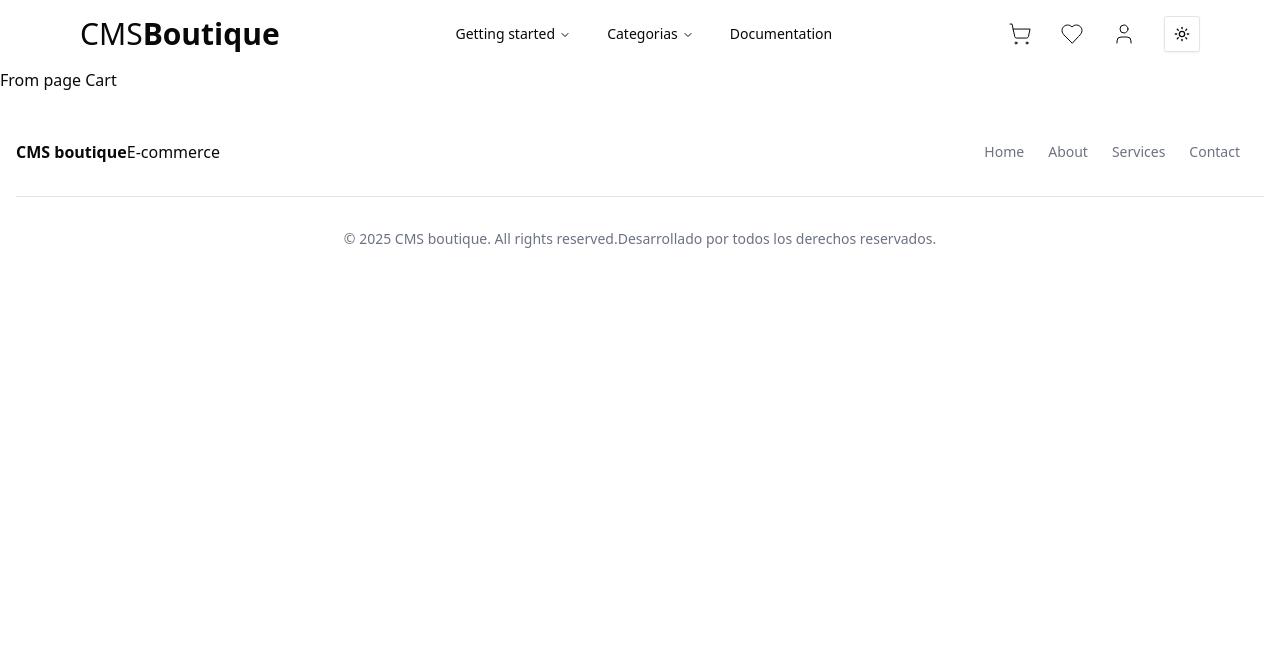
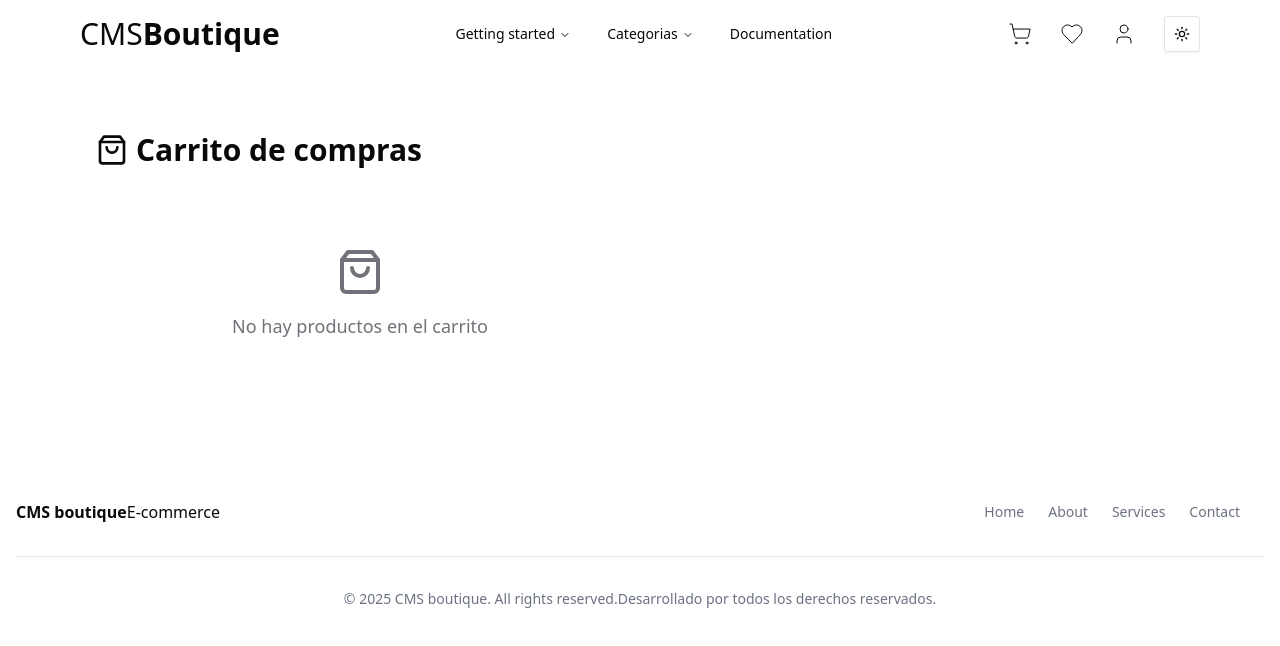
Before and after one commit to jhonja999/cms-boutique, a Next.js app in the folder frontend/: page /cart in a window 1280 px wide. Shown: the top 646 px of the page. Built offline with nearby package versions, Linux system fonts and the light colour scheme.

Commit message:
otros ajustes, readme, carousel optimizado, y carpeta loved products

```diff
--- /dev/null
+++ b/frontend/app/(routes)/cart/components/cart-item.tsx
@@ -0,0 +1,125 @@
+import { useCart } from "@/hooks/use-cart";
+import { ProductType } from "@/types/product";
+import { useRouter } from "next/navigation";
+import { formatPrice } from "@/lib/formatPrice";
+import { Button } from "@/components/ui/button";
+import Image from "next/image";
+import { Minus, Plus, Trash2 } from "lucide-react";
+import { useEffect, useState } from "react";
+
+interface CartItemProps {
+  product: ProductType;
+}
+
+const CartItem = (props: CartItemProps) => {
+  const { product } = props;
+  const router = useRouter();
+  const { removeItem, updateQuantity, getItemQuantity } = useCart();
+  const quantity = getItemQuantity(product.id);
+
+  const handleQuantityChange = (action: "increase" | "decrease") => {
+    if (action === "increase") {
+      updateQuantity(product.id, quantity + 1);
+    } else if (action === "decrease" && quantity > 1) {
+      updateQuantity(product.id, quantity - 1);
+    }
+  };
+
+  const [cartReady, setCartReady] = useState(false);
+
+  useEffect(() => {
+    setCartReady(true);
+  }, []);
+
+  if (!cartReady) return null; // Evita el error de hidratación
+
+  return (
+    <li className="flex py-4 border rounded-lg shadow-sm hover:shadow-md transition-shadow duration-200">
+      <div className="relative flex gap-4 p-4 w-full">
+        {/* Product Image with Hover Effect */}
+        <div
+          className="relative aspect-square w-32 cursor-pointer overflow-hidden rounded-lg group"
+          onClick={() => router.push(`/product/${product.slug}`)}
+        >
+          <Image
+            src={`${process.env.NEXT_PUBLIC_BACKEND_URL}${product.images[0].url}`}
+            alt={product.productName}
+            fill
+            className="object-cover transition-transform duration-300 group-hover:scale-110"
+          />
+          <div className="absolute inset-0 bg-black/10 opacity-0 group-hover:opacity-100 transition-opacity duration-300" />
+        </div>
+
+        {/* Product Details */}
+        <div className="flex flex-col flex-1">
+          <div className="flex justify-between items-start">
+            <div className="space-y-1">
+              <h3
+                className="text-lg font-semibold cursor-pointer hover:underline transition-colors"
+                onClick={() => router.push(`/product/${product.slug}`)}
+              >
+                {product.productName}
+              </h3>
+
+              {/* Product Attributes */}
+              <div className="flex gap-2">
+                <span className="px-2 py-1 text-xs text-white bg-black rounded-full dark:bg-white dark:text-black hover:bg-gray-800 transition-colors">
+                  {product.taste}
+                </span>
+                <span className="px-2 py-1 text-xs text-white bg-yellow-900 rounded-full hover:bg-yellow-800 transition-colors">
+                  {product.origin}
+                </span>
+              </div>
+            </div>
+
+            {/* Remove Button */}
+            <Button
+              variant="ghost"
+              size="icon"
+              onClick={() => removeItem(product.id)}
+              className="h-8 w-8 hover:bg-red-100 hover:text-red-600 transition-colors"
+              aria-label="Eliminar del carrito"
+            >
+              <Trash2 className="w-4 h-4" />
+            </Button>
+          </div>
+
+          {/* Quantity Controls and Price */}
+          <div className="mt-auto pt-4 flex justify-between items-center">
+            <div className="flex items-center gap-2">
+              <Button
+                variant="outline"
+                size="icon"
+                className="h-8 w-8"
+                onClick={() => handleQuantityChange("decrease")}
+                disabled={quantity <= 1}
+                aria-label="Disminuir cantidad"
+              >
+                <Minus className="w-4 h-4" />
+              </Button>
+              <span className="w-8 text-center">{quantity}</span>
+              <Button
+                variant="outline"
+                size="icon"
+                className="h-8 w-8"
+                onClick={() => handleQuantityChange("increase")}
+                aria-label="Aumentar cantidad"
+              >
+                <Plus className="w-4 h-4" />
+              </Button>
+            </div>
+
+            <div className="flex items-center gap-2">
+              <p className="text-sm text-gray-500">Precio unitario:</p>
+              <p className="text-lg font-semibold">
+                {formatPrice(product.price * quantity)}
+              </p>
+            </div>
+          </div>
+        </div>
+      </div>
+    </li>
+  );
+};
+
+export default CartItem;
--- a/frontend/app/(routes)/cart/page.tsx
+++ b/frontend/app/(routes)/cart/page.tsx
@@ -1,6 +1,75 @@
-export default function Page(){
+"use client";
+import { Button } from "@/components/ui/button";
+import { Separator } from "@/components/ui/separator";
+import { useCart } from "@/hooks/use-cart";
+import { formatPrice } from "@/lib/formatPrice";
+import CartItem from "./components/cart-item";
+import { ShoppingBag, Trash2 } from "lucide-react";
 
-    return(
-        <p>From page Cart</p>
-    )
+export default function CartPage() {
+  const { items, removeAll, getTotalPrice } = useCart();
+  const totalPrice = getTotalPrice();
+
+  return (
+    <div className="max-w-6xl px-4 py-16 mx-auto sm:px-6 lg:px-8">
+      {/* Título y botón para vaciar el carrito */}
+      <div className="flex items-center justify-between mb-8">
+        <h1 className="text-3xl font-bold flex items-center gap-2">
+          <ShoppingBag className="w-8 h-8" />
+          Carrito de compras
+        </h1>
+        {items.length > 0 && (
+          <Button
+            variant="outline"
+            onClick={removeAll}
+            className="flex items-center gap-2"
+          >
+            <Trash2 className="w-4 h-4" />
+            Vaciar carrito
+          </Button>
+        )}
+      </div>
+
+      {/* Contenido principal */}
+      <div className="grid sm:grid-cols-2 sm:gap-8">
+        {/* Lista de productos en el carrito */}
+        <div>
+          {items.length === 0 ? (
+            <div className="text-center py-12 rounded-lg bg-background">
+              <ShoppingBag className="w-12 h-12 mx-auto mb-4 text-muted-foreground" />
+              <p className="text-lg text-muted-foreground">
+                No hay productos en el carrito
+              </p>
+            </div>
+          ) : (
+            <ul className="space-y-4">
+              {items.map((item) => (
+                <CartItem key={item.id} product={item} />
+              ))}
+            </ul>
+          )}
+        </div>
+
+        {/* Resumen del pedido */}
+        {items.length > 0 && (
+          <div className="max-w-xl mt-8 sm:mt-0">
+            <div className="p-6 rounded-lg bg-background border">
+              <p className="mb-3 text-lg font-semibold">Resumen del pedido</p>
+              <Separator />
+              <div className="flex justify-between gap-5 my-4">
+                <p className="text-muted-foreground">Total</p>
+                <p className="font-semibold">{formatPrice(totalPrice)}</p>
+              </div>
+              <Button
+                className="w-full py-6 text-lg mt-4"
+                onClick={() => console.log("Proceder al pago")}
+              >
+                Proceder al pago
+              </Button>
+            </div>
+          </div>
+        )}
+      </div>
+    </div>
+  );
 }
--- /dev/null
+++ b/frontend/app/(routes)/loved-products/page.tsx
@@ -0,0 +1,7 @@
+export default function Page(){
+    return(
+        <div>
+        from loved products
+        </div>
+    )
+}
--- a/frontend/components/toggle-theme.tsx
+++ b/frontend/components/toggle-theme.tsx
@@ -26,13 +26,13 @@ const ToggleTheme=()=> {
       </DropdownMenuTrigger>
       <DropdownMenuContent align="end">
         <DropdownMenuItem onClick={() => setTheme("light")}>
-          Light
+          Claro
         </DropdownMenuItem>
         <DropdownMenuItem onClick={() => setTheme("dark")}>
-          Dark
+          Oscuro
         </DropdownMenuItem>
         <DropdownMenuItem onClick={() => setTheme("system")}>
-          System
+          Defecto
         </DropdownMenuItem>
       </DropdownMenuContent>
     </DropdownMenu>
--- a/frontend/hooks/use-cart.tsx
+++ b/frontend/hooks/use-cart.tsx
@@ -1,15 +1,22 @@
-//hook para Zustand
-//para añadir productos al carro, featured product
-import { create } from "zustand";
+
+import
+{ create } from "zustand";
 import { persist, createJSONStorage } from "zustand/middleware";
 import { ProductType } from "@/types/product";
 import { toast } from "@/components/ui/use-toast";
 
+interface CartItem extends ProductType {
+  quantity: number;
+}
+
 interface CartStore {
-  items: ProductType[];
+  items: CartItem[];
   addItem: (data: ProductType) => void;
   removeItem: (id: number) => void;
   removeAll: () => void;
+  updateQuantity: (id: number, quantity: number) => void;
+  getItemQuantity: (id: number) => number;
+  getTotalItems: () => number;
   getTotalPrice: () => number;
 }
 
@@ -21,6 +28,7 @@ export const useCart = create(
       addItem: (data: ProductType) => {
         const currentItems = get().items;
         const existingItem = currentItems.find((item) => item.id === data.id);
+        if (typeof window === "undefined") return; // ✅ Evita ejecutar en SSR
 
         if (existingItem) {
           toast({
@@ -31,40 +39,64 @@ export const useCart = create(
           return;
         }
 
-        set({ items: [...currentItems, data] });
+        const newItem: CartItem = {
+          ...data,
+          quantity: 1
+        };
+
+        set({ items: [...currentItems, newItem] });
 
         toast({
-          title: "Producto añadido al carrito 🛍️",
-          description: `${data.productName} se ha añadido a tu carrito ✅`,
+         title: "Producto añadido al carrito 🛍️",
+            description: `${data.productName} se ha añadido a tu carrito ✅`
         });
       },
 
       removeItem: (id: number) => {
-        set({
-          items: get().items.filter((item) => item.id !== id)
-        });
+        const itemToRemove = get().items.find(item => item.id === id);
+        set({ items: get().items.filter((item) => item.id !== id) });
 
+        if (itemToRemove) {
+          toast({
+            title: "❌Producto eliminado",
+            description: `${itemToRemove.productName} ha sido eliminado del carrito`,
+          });
+        }
+      },
+
+      removeAll: () => {
+        set({ items: [] });
         toast({
-          title: "🗑️Producto removido del carrito",
+          title: "🗑️Carrito vaciado",
+          description: "🧹Se han eliminado todos los productos del carrito",
         });
       },
 
-      removeAll: () => {
-        set({ items: [] }); // Limpia el carrito completamente 🗑️
-        toast({
-            title: "🧹 Todos los productos han sido eliminados del carrito.",
-          });
+      updateQuantity: (id: number, quantity: number) => {
+        set({
+          items: get().items.map((item) =>
+            item.id === id ? { ...item, quantity } : item
+          ),
+        });
+      },
+
+      getItemQuantity: (id: number) => {
+        return get().items.find(item => item.id === id)?.quantity || 0;
+      },
+
+      getTotalItems: () => {
+        return get().items.reduce((total, item) => total + item.quantity, 0);
       },
 
       getTotalPrice: () => {
         return get().items.reduce((total, item) => {
-          return total + (item.price || 0);
+          return total + (item.price * item.quantity);
         }, 0);
       },
     }),
     {
-      name: 'cart-storage',
-      storage: createJSONStorage(() => localStorage),
+      name: "cart-storage",
+      storage: typeof window !== "undefined" ? createJSONStorage(() => localStorage) : undefined, // ✅ Previene errores en SSR
     }
   )
 );
--- a/frontend/package.json
+++ b/frontend/package.json
@@ -24,7 +24,7 @@
     "embla-carousel-react": "^8.5.2",
     "lucide": "^0.474.0",
     "lucide-react": "^0.474.0",
-    "next": "15.1.6",
+    "next": "^15.1.7",
     "next-themes": "^0.4.4",
     "react": "^19.0.0",
     "react-dom": "^19.0.0",
@@ -38,7 +38,7 @@
     "@types/react": "^19",
     "@types/react-dom": "^19",
     "eslint": "^9",
-    "eslint-config-next": "15.1.6",
+    "eslint-config-next": "^15.1.7",
     "postcss": "^8",
     "tailwindcss": "^3.4.1",
     "typescript": "^5"
```
Also changed, not shown: frontend/app/(routes)/product/components/carousel-product.tsx (+9 -10 lines), 2 other files (tests, documents, lock files or other folders).
